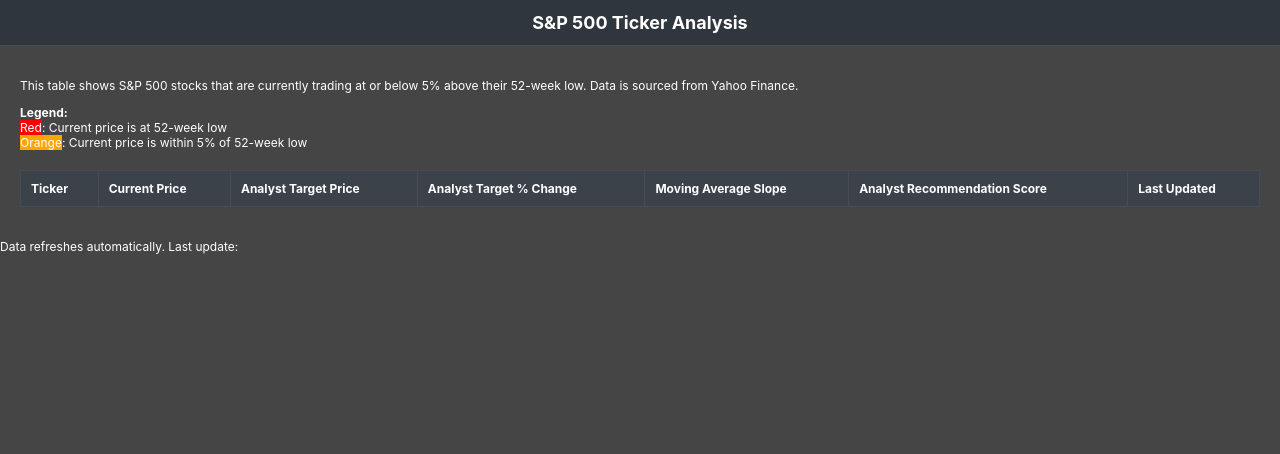
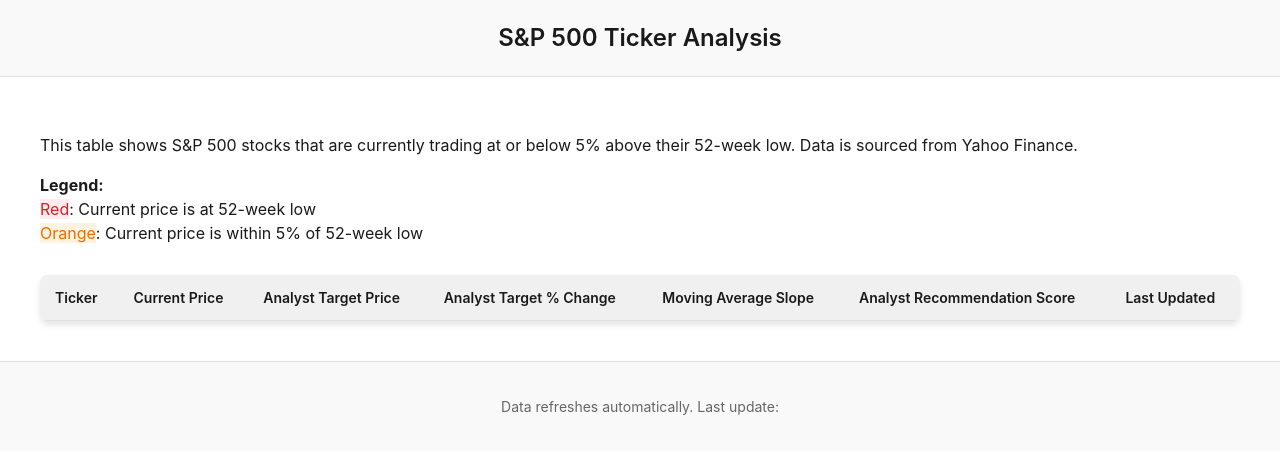
Before and after one commit to DocAllo/52lowalert, a plain HTML site: page Index.html in a window 1280 px wide. Drawn offline with Linux system fonts and the light colour scheme.

Commit message:
Update styles.css

```diff
--- a/styles.css
+++ b/styles.css
@@ -1,62 +1,94 @@
 body {
-  background-color: #454545; /* 어두운 회색 */
-  color: #ffffff; /* 흰색 */
-  font-family: -apple-system, BlinkMacSystemFont, "Segoe UI", Helvetica, Arial, sans-serif, "Apple Color Emoji", "Segoe UI Emoji";
-  font-size: 12px; /* 기본 폰트 사이즈 */
+  background-color: #ffffff;
+  color: #1a1a1a;
+  font-family: 'Inter', -apple-system, BlinkMacSystemFont, "Segoe UI", Helvetica, Arial, sans-serif;
+  font-size: 14px;
+  line-height: 1.5;
   margin: 0;
   padding: 0;
 }
 
 header {
-  background-color: #2f363d;
-  padding: 12px;
+  background-color: #f9f9f9;
+  padding: 20px;
   text-align: center;
-  border-bottom: 1px solid #444c56;
+  border-bottom: 1px solid #e0e0e0;
 }
 
 h1 {
   margin: 0;
-  font-size: 1.5em;
+  font-size: 24px;
+  font-weight: 600;
+  color: #1a1a1a;
 }
 
 main {
-  padding: 20px;
+  max-width: 1200px;
+  margin: 0 auto;
+  padding: 40px 20px;
+}
+
+.description {
+  margin-bottom: 30px;
+  font-size: 16px;
 }
 
 table {
   width: 100%;
-  border-collapse: collapse;
+  border-collapse: separate;
+  border-spacing: 0;
   margin-top: 20px;
+  box-shadow: 0 4px 6px rgba(0, 0, 0, 0.1);
+  border-radius: 8px;
+  overflow: hidden;
 }
 
 th, td {
-  border: 1px solid #444c56;
-  padding: 10px;
+  padding: 12px 15px;
   text-align: left;
+  border-bottom: 1px solid #e0e0e0;
 }
 
 th {
-  background-color: #3b424a;
-  color: #ffffff;
-  font-weight: bold;
+  background-color: #f0f0f0;
+  color: #1a1a1a;
+  font-weight: 600;
+  white-space: nowrap;
 }
 
-tr:nth-child(even) {
-  background-color: #2f363d;
+tr:last-child td {
+  border-bottom: none;
 }
 
-tr:nth-child(odd) {
-  background-color: #24292e;
-}
-
-tr td:nth-child(2) {
-  background-color: transparent; /* 백그라운드 색상은 JavaScript에서 동적으로 설정 */
+tr:hover {
+  background-color: #f5f5f5;
 }
 
 .highlight-red {
-  background-color: red !important;
+  background-color: #ffebee !important;
+  color: #c62828;
 }
 
 .highlight-orange {
-  background-color: orange !important;
+  background-color: #fff3e0 !important;
+  color: #ef6c00;
 }
+
+footer {
+  text-align: center;
+  padding: 20px;
+  background-color: #f9f9f9;
+  border-top: 1px solid #e0e0e0;
+  font-size: 14px;
+  color: #666;
+}
+
+@media (max-width: 768px) {
+  table {
+    font-size: 12px;
+  }
+
+  th, td {
+    padding: 8px 10px;
+  }
+}
```
